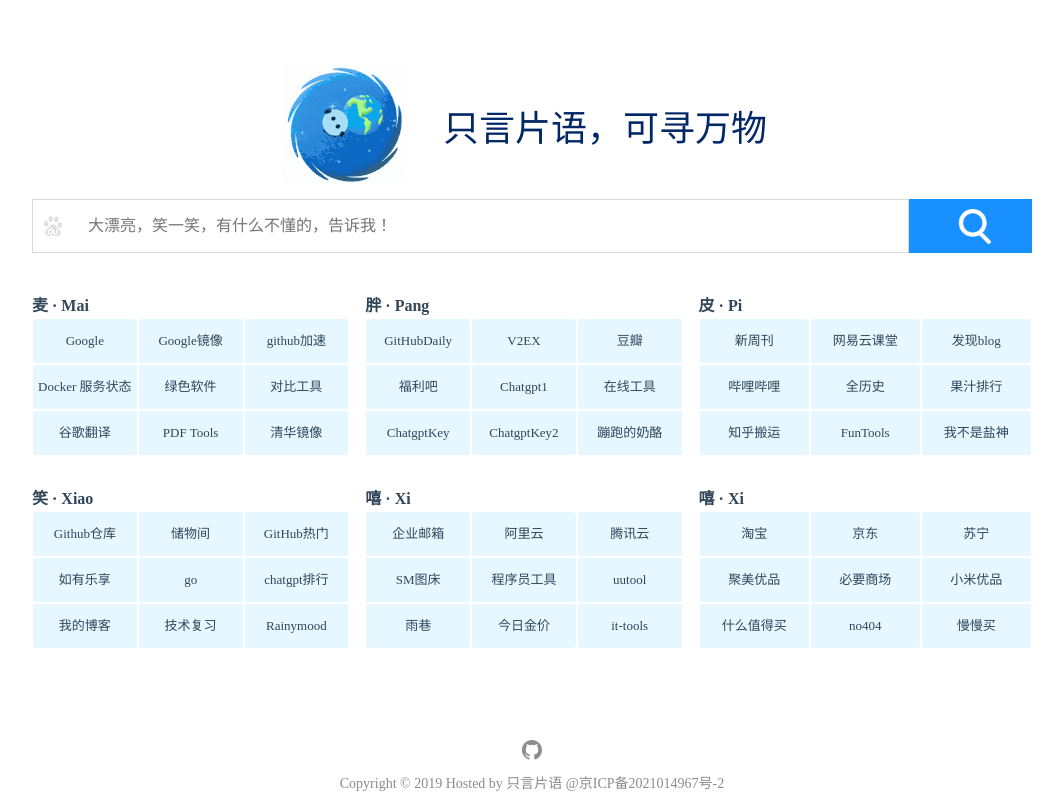
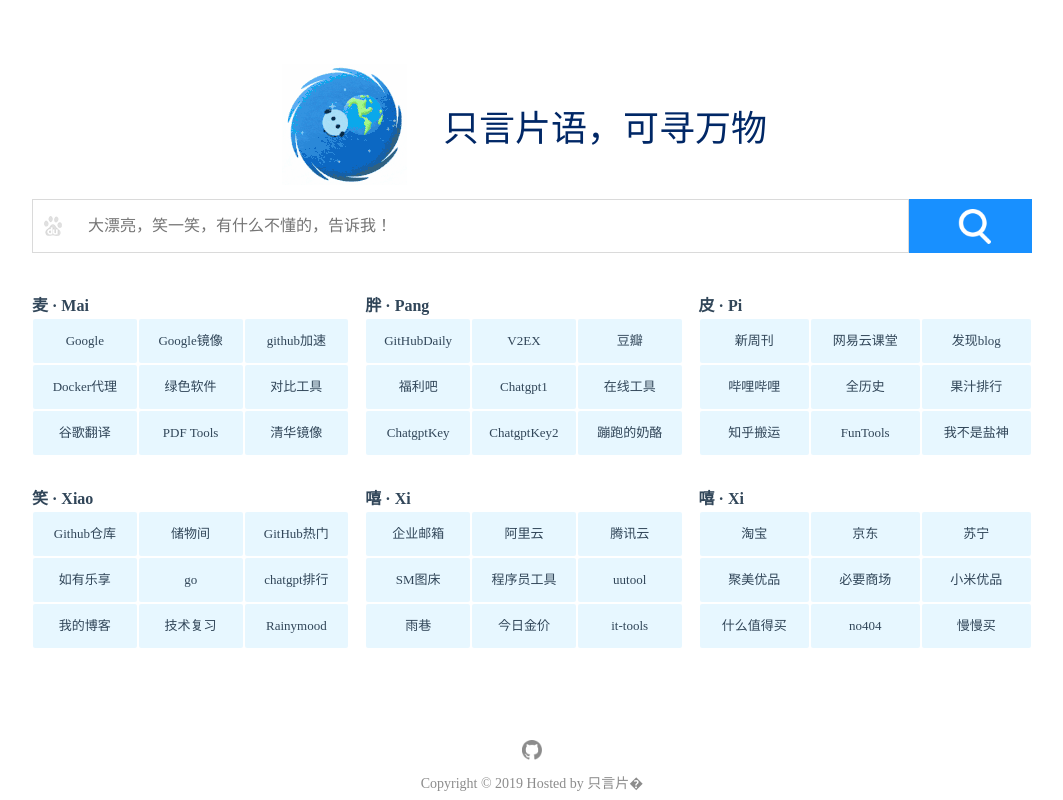
Before and after one commit to alisre/navigation, a plain HTML site: page index.html in a window 1280 px wide. Shown: the whole page, without its empty margins (108-1171 px from the left). Drawn offline with Linux system fonts and the light colour scheme.

Commit message:
update files

```diff
--- a/index.html
+++ b/index.html
@@ -72,7 +72,7 @@
           <li><a href="https://www.google.com/ncr" rel="nofollow" class="jj-list-link" target="_blank">Google</a></li>
           <li><a href="https://www.modon.cc/google" class="jj-list-link" target="_blank">Google镜像</a></li>
           <li><a href="https://gh-proxy.com/" class="jj-list-link" target="_blank">github加速</a></li>
-          <li><a href="https://status.1panel.top/status/docker" class="jj-list-link" target="_blank">Docker 服务状态</a></li>
+          <li><a href="https://status.1panel.top/status/docker" class="jj-list-link" target="_blank">Docker代理</a></li>
           <li><a href="https://www.mpyit.com/" class="jj-list-link" target="_blank">绿色软件</a></li>
           <li><a href="https://www.diffchecker.com" class="jj-list-link" target="_blank">对比工具</a></li>
 	  <li><a href="https://translate.google.com/" class="jj-list-link" target="_blank">谷歌翻译</a></li>
@@ -163,7 +163,7 @@
   <p>
    <a href="https://github.com/TopVitamin/static-nav" target="_blank"> <img src="./static/css/img/github.png" alt="" height="20" width="20"></a>
   </p>
-  <p style="margin-top:8px;"> <a href="https://beian.miit.gov.cn/" style="color:#8C8C8C;" target="_blank">Copyright © 2019 Hosted by 只言片语 @京ICP备2021014967号-2</a></p>
+  <p style="margin-top:8px;"> <a href="https://beian.miit.gov.cn/" style="color:#8C8C8C;" target="_blank">Copyright © 2019 Hosted by 只言片�</a></p>
 
 </footer>
 <script src="./static/js/jquery.min.js"></script>
```
